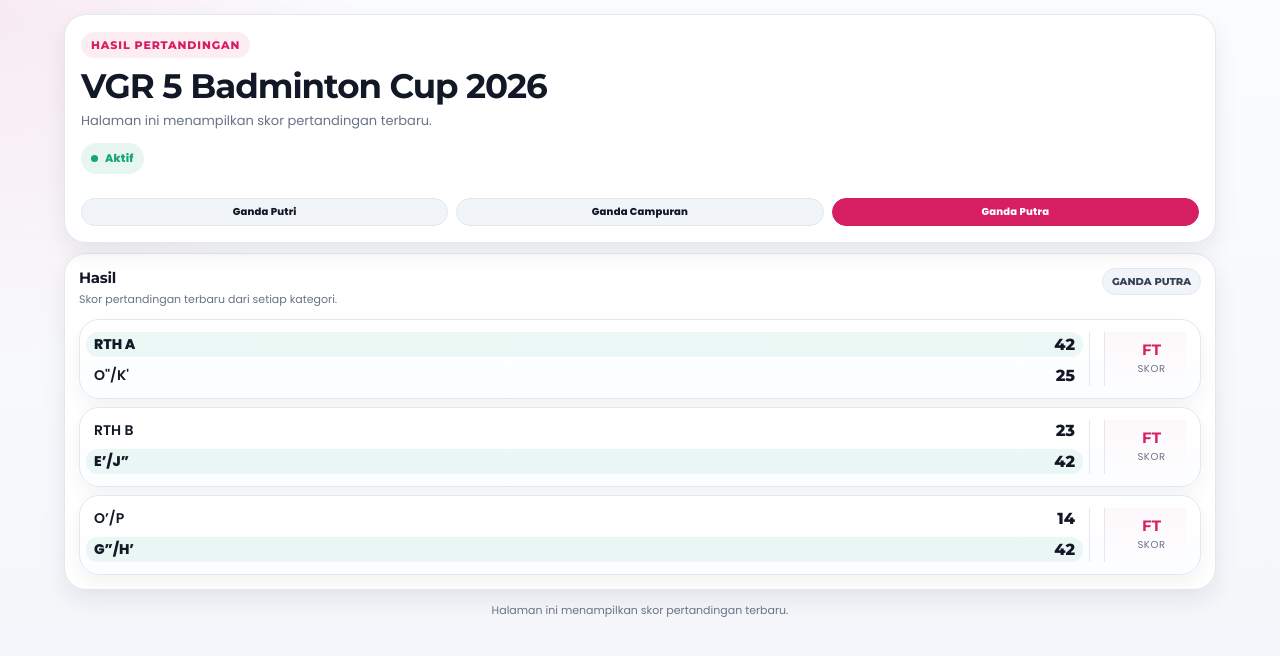
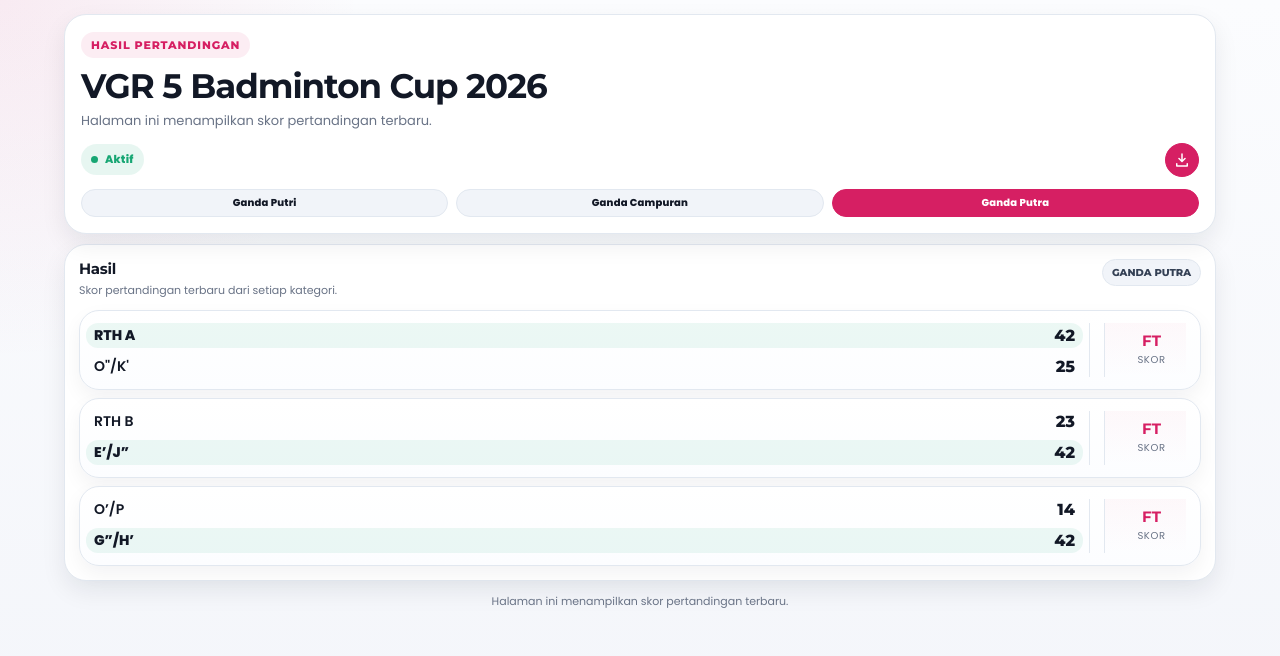
Before and after one commit to wldevproject/Jadwal_pertandingan_vgr_cup, a Vue app: page /#/results in a window 1280 px wide. Shown: the top 656 px of the page. Built offline with nearby package versions, Linux system fonts and the light colour scheme.

Commit message:
update lagi

```diff
--- a/src/components/AppShell.vue
+++ b/src/components/AppShell.vue
@@ -29,9 +29,9 @@ const mobileNavItems = computed(() => buildMobileNav(props.page, props.activeCat
       <p class="sub">{{ subtitle }}</p>
       <div class="status-row">
         <div class="status">{{ loading ? 'Memuat' : status }}</div>
-      </div>
-      <div v-if="$slots.actions" class="action-row">
-        <slot name="actions" />
+        <div v-if="$slots.statusActions" class="status-actions">
+          <slot name="statusActions" />
+        </div>
       </div>
       <nav v-if="tabs.length" class="tabs" aria-label="Kategori">
         <RouterLink
--- a/src/styles/site-shell.css
+++ b/src/styles/site-shell.css
@@ -140,9 +140,18 @@ h1{
   display:flex;
   justify-content:space-between;
   align-items:center;
-  gap:10px;
+  gap:8px;
   margin-top:12px;
-  flex-wrap:wrap;
+  flex-wrap:nowrap;
+}
+
+.status-actions{
+  display:flex;
+  align-items:center;
+  justify-content:flex-end;
+  gap:6px;
+  margin-left:auto;
+  flex-shrink:0;
 }
 
 .status{
@@ -158,13 +167,6 @@ h1{
   letter-spacing:.02em;
 }
 .status::before{content:"";width:7px;height:7px;border-radius:50%;background:currentColor}
-
-.action-row{
-  display:flex;
-  flex-wrap:wrap;
-  gap:8px;
-  margin-top:12px;
-}
 
 .action-btn{
   appearance:none;
@@ -183,8 +185,8 @@ h1{
 }
 
 .action-btn-icon{
-  width:38px;
-  height:38px;
+  width:34px;
+  height:34px;
   padding:0;
   display:inline-flex;
   align-items:center;
@@ -348,9 +350,10 @@ h1{
 
 .schedule-match{
   display:grid;
-  grid-template-columns:minmax(0,1fr) 28px minmax(0,1fr);
-  gap:10px;
+  grid-template-columns:minmax(0,1fr) 32px minmax(0,1fr);
+  gap:8px;
   align-items:center;
+  width:100%;
 }
 
 .schedule-team{
@@ -370,6 +373,7 @@ h1{
   font-size:11px;
   font-weight:800;
   color:#d7dde8;
+  justify-self:center;
 }
 
 .lead-head{
@@ -974,9 +978,11 @@ tbody tr.qualified{background:rgba(23,166,115,.06)}
     padding:7px 9px;
     font-size:9px;
   }
-  .action-btn-icon{
-    width:40px;
-    height:40px;
+  .status-row{
+    gap:8px;
+  }
+  .status-actions{
+    gap:6px;
   }
   .tab-full{display:none}
   .tab-short{display:inline}
@@ -1255,9 +1261,28 @@ tbody tr.qualified{background:rgba(23,166,115,.06)}
     width:auto;
   }
   .row-match{
-    grid-template-columns:minmax(0,1fr) 20px minmax(0,1fr);
-    gap:8px;
-    width:min(100%, 300px);
+    grid-template-columns:minmax(0,1fr) 24px minmax(0,1fr);
+    gap:10px;
+    width:100%;
+  }
+  .team-left,
+  .team-right,
+  .schedule-left,
+  .schedule-right{
+    min-width:0;
+  }
+  .team-left,
+  .schedule-left{
+    text-align:right;
+  }
+  .team-right,
+  .schedule-right{
+    text-align:left;
+  }
+  .vs,
+  .schedule-vs{
+    justify-self:center;
+    text-align:center;
   }
   .tabs{
     gap:5px;
--- a/src/views/GroupsView.vue
+++ b/src/views/GroupsView.vue
@@ -29,7 +29,7 @@ const groups = computed(() => Array.isArray(currentCat.value.groups) ? currentCa
     :loading="store.loading"
     :note="pageCopy.note"
   >
-    <template #actions>
+    <template #statusActions>
       <button class="action-btn primary" data-install-pwa hidden>Pasang Aplikasi</button>
     </template>
 
--- a/src/views/ResultsView.vue
+++ b/src/views/ResultsView.vue
@@ -3,8 +3,9 @@ import { computed, onBeforeUnmount, onMounted, ref } from 'vue';
 import { useRoute } from 'vue-router';
 import AppShell from '../components/AppShell.vue';
 import MatchCard from '../components/MatchCard.vue';
+import { usePwaActions } from '../composables/usePwaActions.js';
 import { useCompetitionStore } from '../stores/competition.js';
-import { buildCategoryTabs, findNextScheduleEntry, formatCountdown, formatMatchScore, getPageCopy, parseCategory } from '../utils/competition.js';
+import { buildCategoryTabs, findNextScheduleEntry, formatCountdown, formatMatchScore, getPageCopy, iconSvg, parseCategory } from '../utils/competition.js';
 
 const store = useCompetitionStore();
 const route = useRoute();
@@ -37,6 +38,7 @@ const featuredGroup = computed(() => {
   const groups = Array.isArray(currentCat.value.groups) ? currentCat.value.groups : [];
   return groups[0] || null;
 });
+const pwa = usePwaActions(() => null);
 
 const mobileHomeSlides = computed(() => [
   {
@@ -127,8 +129,18 @@ onBeforeUnmount(() => {
     :loading="store.loading"
     :note="pageCopy.note"
   >
-    <template #actions>
-      <button class="action-btn primary" data-install-pwa hidden>Pasang Aplikasi</button>
+    <template #statusActions>
+      <button
+        v-if="pwa.installAvailable"
+        class="action-btn action-btn-icon primary"
+        data-install-pwa
+        type="button"
+        aria-label="Pasang aplikasi"
+        title="Pasang aplikasi"
+        @click="pwa.promptInstall"
+      >
+        <span class="action-btn-icon-mark" v-html="iconSvg('install')" />
+      </button>
     </template>
 
     <template #lead>
--- a/src/views/ScheduleView.vue
+++ b/src/views/ScheduleView.vue
@@ -64,7 +64,7 @@ onBeforeUnmount(() => {
     :loading="store.loading"
     :note="pageCopy.note"
   >
-    <template #actions>
+    <template #statusActions>
       <button
         v-if="pwa.installAvailable"
         class="action-btn action-btn-icon primary"
```
